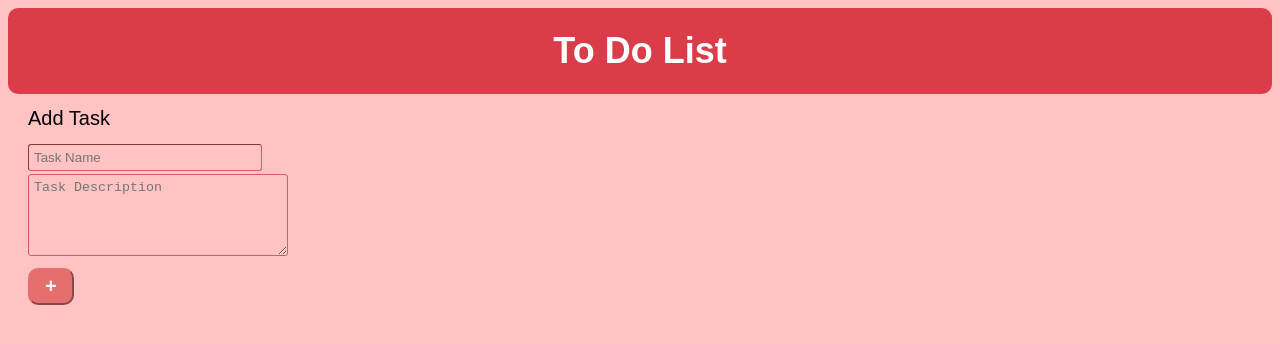
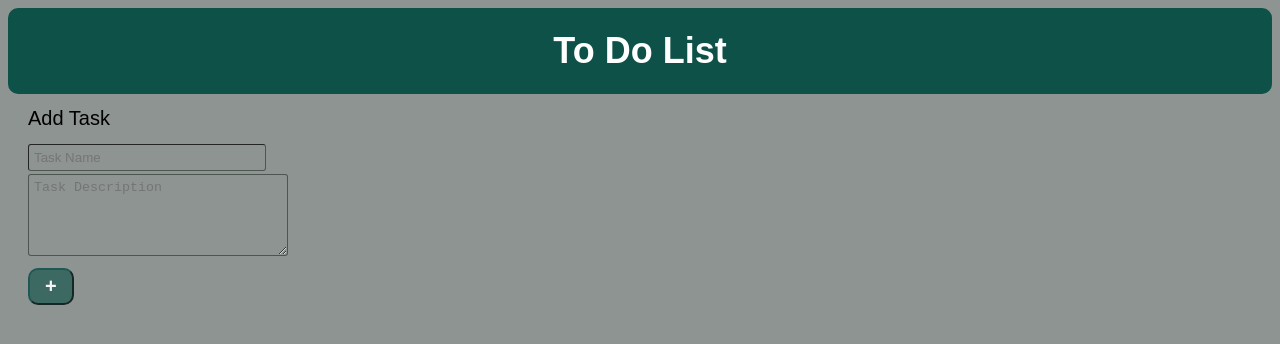
Before and after one commit to rayhanhosain/To-Do, a React (Create React App) app: page / in a window 1280 px wide. Shown: the top 344 px of the page. Built offline with nearby package versions, Linux system fonts and the light colour scheme.

Commit message:
visual change

```diff
--- a/public/index.html
+++ b/public/index.html
@@ -25,7 +25,7 @@
     -->
     <title>To Do</title>
   </head>
-  <body style="background-color: #ffc3c3;">
+  <body style="background-color: #8e9491;">
     <noscript>You need to enable JavaScript to run this app.</noscript>
     <div id="root"></div>
     <!--
--- a/src/Component/Form.css
+++ b/src/Component/Form.css
@@ -13,9 +13,9 @@
 
 .input-g {
     margin: 0px 0px;
-    background-color: #ffc3c3;
-    padding: 5px 50px 5px 5px;
-    border-color: #d75c5c;
+    background-color: #8e9491;
+    padding: 5px 54px 5px 5px;
+    border-color: #38413dc0;
     color: rgb(14, 14, 14);
     border-radius: 3px;
     border-width: 1.5px;
@@ -23,10 +23,10 @@
 }
 .description-g {
     margin: 0px 0px;
-    background-color: #ffc3c3;
+    background-color: #8e9491;
     padding: 5px 5px 5px 5px;
     margin: 3px 0px 8px 0px;
-    border-color: #d75c5c;
+    border-color: #38413dc0;
     color: rgb(14, 14, 14);
     border-radius: 3px;
     border-width: 1.5px;
@@ -35,9 +35,9 @@
     min-width: 248px;
 }
 .button-g {
-    background-color: #e56f6f;
+    background-color: rgba(14, 81, 72, 0.626);
+    border-color: rgba(14, 81, 72, 0.626);
     padding: 5px 15px;
-    border-color:#e56f6f;
     border-radius: 10px;
     font-weight: bold;
     color: whitesmoke;
--- a/src/Component/Top.css
+++ b/src/Component/Top.css
@@ -1,5 +1,5 @@
 .Top {
-    background-color: rgb(218, 60, 73);
+    background-color: rgb(14, 81, 72);
     color: white;
     font-size: 36px;
     font-weight: 600;
--- a/src/Component/Tsk.css
+++ b/src/Component/Tsk.css
@@ -1,6 +1,10 @@
 
 .task-name {
+    font-size: 20px;
+    color: rgb(27, 27, 27);
+    font-weight: 500;
     margin-bottom: -6px;
+    font-family: serif;
     padding-left: 10px;
     padding-top: 10px;
     padding-right: 10px;
@@ -9,11 +13,12 @@
 
     padding: 10px 10px 10px 10px;
     margin-top: 0px;
-    font-size: 11px;
-    color: rgb(60, 53, 53);
+    font-family: sans-serif;
+    font-size: 13px;
+    color: rgb(39, 37, 37);
 }
 .nmAndDscription {
-    background-color: #ffa9a9;
+    background-color: #d1dad654;
     border-radius: 6px;
     padding: 0px 2px;
     margin-bottom: 0px;
@@ -31,10 +36,10 @@
     color: white;
 }
 .dlt-btn {
-    background-color: crimson;
+    background-color: rgb(207, 42, 75);
     padding: 5px 10px;
     margin-top: 0px;
-    border-color: crimson;
+    border-color: rgb(207, 42, 75);
     border-radius: 5px;
     font-weight: bold;
     color: white;
```
